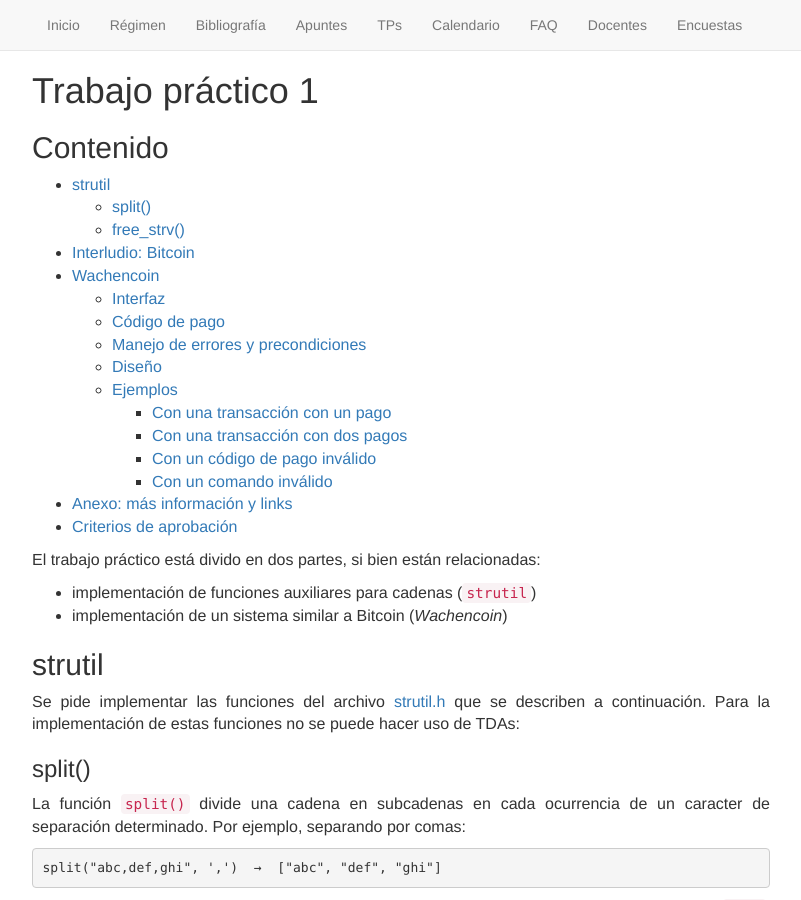
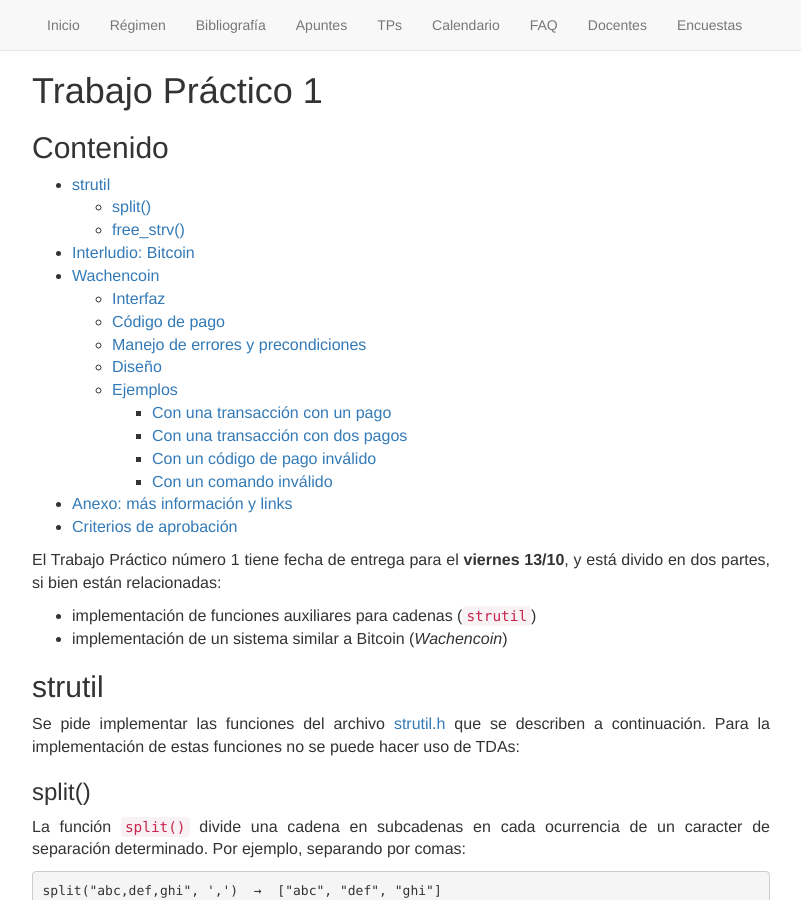
Before and after one commit to algoritmos-rw/algoritmos, a Jekyll site: the page built from static/tps/2017_2/tp1/index.md, in a window 1280 px wide and 900 px high. Shown: the whole window, without its empty margins (239-1040 px from the left). Built offline with Jekyll 4.4.1, drawn with Linux system fonts in a browser that asks for light colours.

Commit message:
Agrego fecha de entrega.

```diff
--- a/static/tps/2017_2/tp1/index.md
+++ b/static/tps/2017_2/tp1/index.md
@@ -4,7 +4,7 @@ title: TP1 – Wachencoin
 permalink: '/tps/2017_2/tp1'
 ---
 
-Trabajo práctico 1
+Trabajo Práctico 1
 ================
 {:.no_toc}
 
@@ -15,7 +15,8 @@ Contenido
 * Contenido
 {:toc}
 
-El trabajo práctico está divido en dos partes, si bien están relacionadas:
+El Trabajo Práctico número 1 tiene fecha de entrega para el **viernes 13/10**, y
+está divido en dos partes, si bien están relacionadas:
 * implementación de funciones auxiliares para cadenas (`strutil`)
 * implementación de un sistema similar a Bitcoin (*Wachencoin*)
 
```
